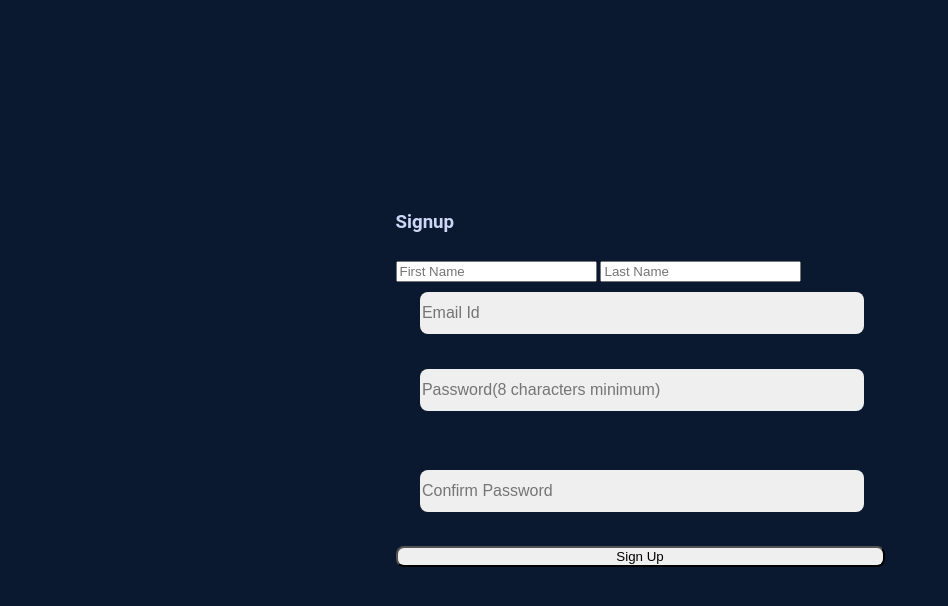
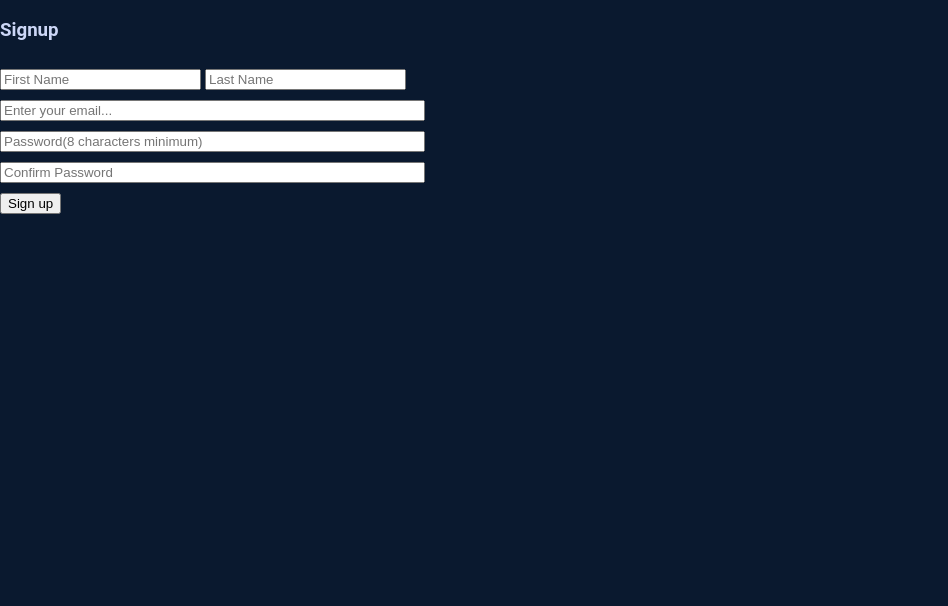
Before and after one commit to iMunib/RealEstateAgentApplication, a PHP site: page /Signup.html in a window 1280 px wide. Shown: the top 606 px of the page, without its empty margins (0-948 px from the left). Run offline with PHP 8.4, Linux system fonts and the light colour scheme.

Commit message:
Editted HTML and CSS on Signup.html

```diff
--- a/Signup.html
+++ b/Signup.html
@@ -4,29 +4,32 @@
     <meta charset="UTF-8">
     <meta http-equiv="X-UA-Compatible" content="IE=edge">
     <meta name="viewport" content="width=device-width, initial-scale=1.0">
-    <link rel="stylesheet" href="styles.css">
+    <link rel="stylesheet" href="./styles.css">
     <script src="script.js"></script>
     <title>Signup</title>
 </head>
+
+
 <body>
-    <div class="signup">
+
+    <div class="signup-first-div">
+        <h3 class="signup-header">Signup</h3>
         <form class="signup-form" method="post">
-            <h3>Signup</h3>
             <div class="signup-name">
-                <input type="text" id="firstname" size="22" placeholder="First Name">
-                <input type="text" id="lastname" size="22" placeholder="Last Name">
+                <input type="text" id="signup-firstname" size="22" placeholder="First Name">
+                <input type="text" id="signup-lastname" size="22" placeholder="Last Name">
             </div>
             <div class="signup-email">
-                <input type="text" id="email" size="50" placeholder="Email Id">
+                <input type="text" id="signup-email" size="50" placeholder="Enter your email...">
             </div>
             <div class="signup-password">
-                <input type="password" id="password" size="50" placeholder="Password(8 characters minimum)" required>
+                <input type="password" id="signup-password" size="50" placeholder="Password(8 characters minimum)" required>
             </div>
             <div class="signup-password">
-                <input type="password" id="password" size="50" placeholder="Confirm Password" required>
+                <input type="password" id="signup-password" size="50" placeholder="Confirm Password" required>
             </div>
             <div class="signup-button">
-                <input type="submit" value="Sign Up" class="button">
+                <button id="signup-submit" type="submit" value="Sign Up">Sign up</button>
             </div>
         </form>
     </div>
```
Also changed, not shown: styles.css (line endings or trailing spaces).
